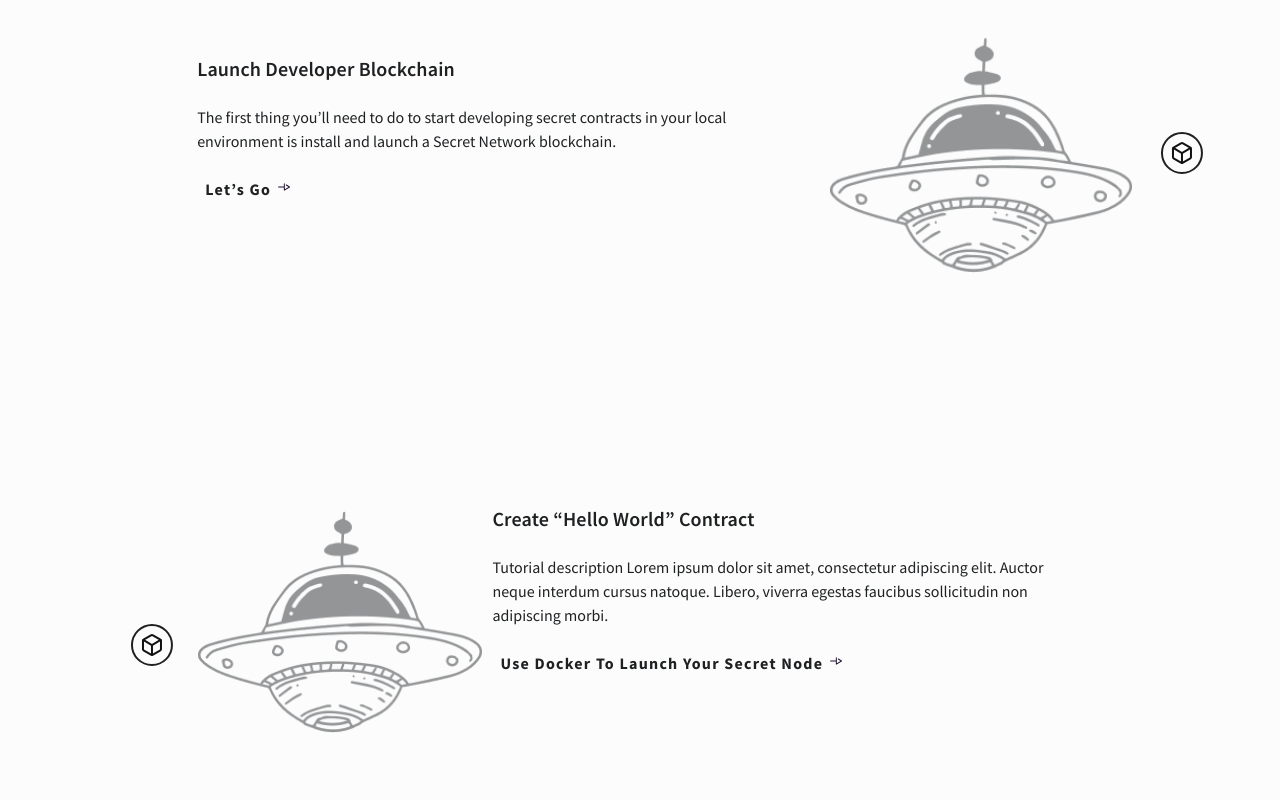
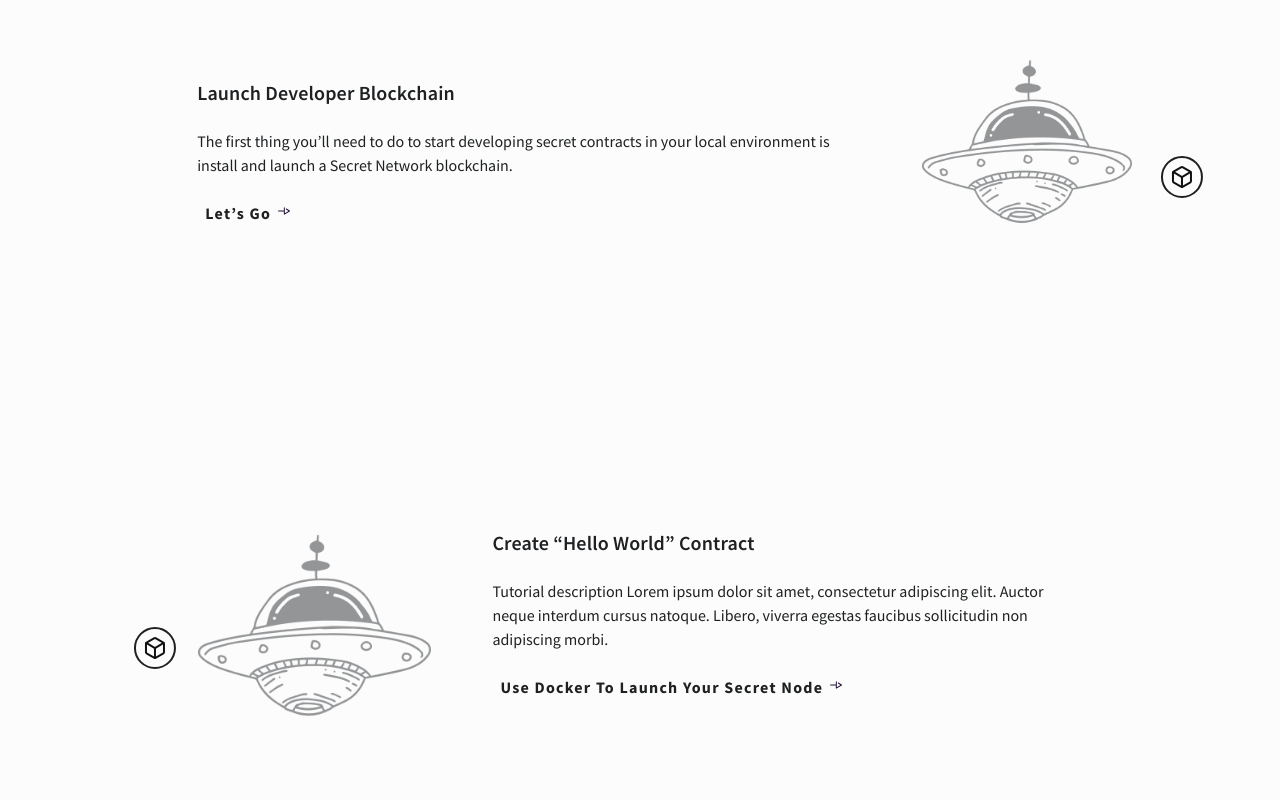
Before and after one commit to marician-net/secret-box, a Vue app: page /tutorial in a window 1280 px wide. Shown: the part 540-1340 px from the top of the page. Built offline with nearby package versions, Linux system fonts and the light colour scheme.

Commit message:
fixed tutorial page

```diff
--- a/src/components/layout/Navbar.vue
+++ b/src/components/layout/Navbar.vue
@@ -78,7 +78,7 @@
               : 'navbar-dropdown font-gobold'
           "
         >
-          <li @click="to('/secret-counter')">
+          <li @click="to('/secret/counter')">
             <img src="/img/box-gray.png" alt="Secret Counter" />
             <h4>Secret Counter</h4>
           </li>
--- a/src/pages/Tutorial.vue
+++ b/src/pages/Tutorial.vue
@@ -25,7 +25,7 @@
             Network blockchain.
           </p>
           <br />
-          <router-link to="/tutorial-launching" class="btn btn-link"
+          <router-link to="/tutorial/launching" class="btn btn-link"
             >Let’s Go
             <svg
               width="16"
@@ -312,13 +312,14 @@
   align-content: center;
 }
 .tutorial {
-  padding-top: 50px;
   display: flex;
   flex-wrap: wrap;
   position: relative;
   margin: auto;
+  width: 100%;
+  padding: 0 10%;
+  padding-top: 50px;
   &__hero {
-
     padding: 0 30%;
     display: flex;
     flex-wrap: wrap;
@@ -342,11 +343,10 @@
   &__step {
     display: flex;
     position: relative;
-    margin: 0 10%;
+    width: 100%;
     height: 400px;
     margin-top: 50px;
     padding: 20px;
-    display: flex;
     @media (max-width: 1024px) {
       margin: 30px 5%;
       flex-wrap: wrap;
@@ -372,19 +372,19 @@
       margin-left: auto;
     }
     & .image {
-      width: 50%;
+      width:30%;
       & img {
         width: 100%;
       }
     }
     & .right-to-left {
-      width: 35%;
+      width: 30%;
       padding: 24px;
       padding-left: 50px;
       position: absolute;
       @media (max-width: 1024px) {
         position: static;
-        width: 50%;
+        width: 30%;
         padding: 0;
       }
     }
@@ -392,21 +392,21 @@
       position: absolute;
       right: -5%;
       top: 30%;
-      &:after {
-        border-bottom: 1px solid black;
-        border-right: 1px solid black;
-        border-bottom-right-radius: 50px;
-        content: "";
-        position: absolute;
-        top: 40px;
-        right: 20px;
-        height: 160px;
-        width: 100%;
-        z-index: -1;
-        @media (max-width: 1024px) {
-          height: 520px;
-        }
-      }
+      // &:after {
+      //   border-bottom: 1px solid black;
+      //   border-right: 1px solid black;
+      //   border-bottom-right-radius: 50px;
+      //   content: "";
+      //   position: absolute;
+      //   top: 40px;
+      //   right: 20px;
+      //   height: 160px;
+      //   width: 100%;
+      //   z-index: -1;
+      //   @media (max-width: 1024px) {
+      //     height: 520px;
+      //   }
+      // }
     }
     & .icon-2 {
       position: absolute;
--- a/src/router/index.js
+++ b/src/router/index.js
@@ -13,7 +13,7 @@
     component: Home,
   },
   {
-    path: "/secret-counter",
+    path: "/secret/counter",
     name: "SecretCounter",
     component: SecretCounter,
   },
@@ -23,7 +23,7 @@
     component: Tutorial,
   },
   {
-    path: "/tutorial-launching",
+    path: "/tutorial/launching",
     name: "TutorialLaunching",
     component: TutorialLaunching,
   },
```
